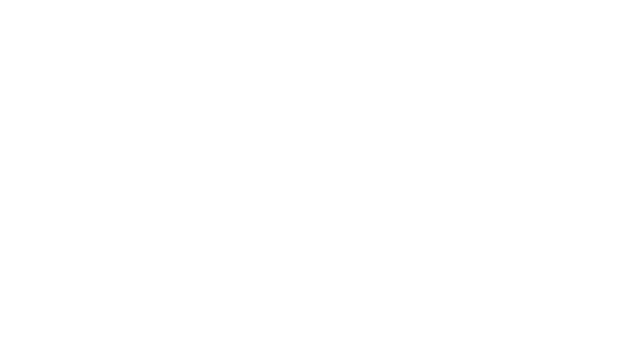
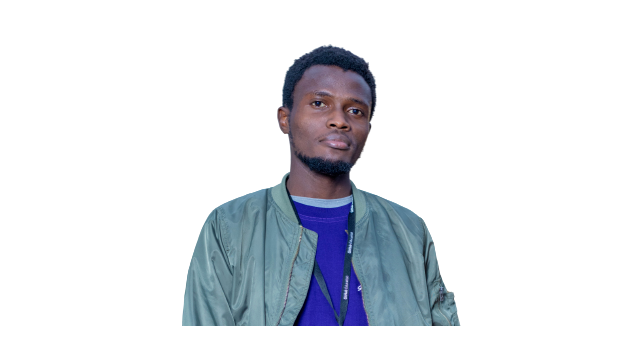
Before and after one commit to tonyoseko99/linktree, a React (Create React App) app: page / in a window 1280 px wide. Shown: the top 364 px of the page, without its empty margins (308-948 px from the left). Built offline with nearby package versions, Linux system fonts and the light colour scheme.

Commit message:
add a profile image

```diff
--- a/package.json
+++ b/package.json
@@ -8,6 +8,7 @@
     "@testing-library/user-event": "^13.5.0",
     "react": "^18.2.0",
     "react-dom": "^18.2.0",
+    "react-router-dom": "^6.4.2",
     "react-scripts": "5.0.1",
     "web-vitals": "^2.1.4"
   },
--- a/public/index.html
+++ b/public/index.html
@@ -8,6 +8,12 @@
     <meta
       name="description"
       content="Web site created using create-react-app"
+    />
+    <link
+      rel="stylesheet"
+      href="https://cdn.jsdelivr.net/npm/bootstrap@4.0.0/dist/css/bootstrap.min.css"
+      integrity="sha384-Gn5384xqQ1aoWXA+058RXPxPg6fy4IWvTNh0E263XmFcJlSAwiGgFAW/dAiS6JXm"
+      crossorigin="anonymous"
     />
     <link rel="apple-touch-icon" href="%PUBLIC_URL%/logo192.png" />
     <!--
@@ -24,12 +30,7 @@
       work correctly both with client-side routing and a non-root public URL.
       Learn how to configure a non-root public URL by running `npm run build`.
     -->
-    <link
-      rel="stylesheet"
-      href="https://cdn.jsdelivr.net/npm/bootstrap@4.0.0/dist/css/bootstrap.min.css"
-      integrity="sha384-Gn5384xqQ1aoWXA+058RXPxPg6fy4IWvTNh0E263XmFcJlSAwiGgFAW/dAiS6JXm"
-      crossorigin="anonymous"
-    />
+
     <title>LinkTree-Tonny-Oseko</title>
   </head>
   <body>
--- a/src/App.js
+++ b/src/App.js
@@ -1,10 +1,11 @@
-import React from 'react';
-import './App.css';
+import React from "react";
+import "./App.css";
+import Profile from "./components/profile";
 
 function App() {
   return (
     <div className="App">
-
+      <Profile />
     </div>
   );
 }
--- a/src/components/profile.js
+++ b/src/components/profile.js
@@ -0,0 +1,18 @@
+import react from "react";
+import profile from "../assets/profile-pic.png";
+function Profile() {
+  return (
+    <div className="container">
+      <div class="text-center">
+        <img
+          src={profile}
+          class="rounded"
+          alt="profile"
+          id="profile__img"
+        ></img>
+      </div>
+    </div>
+  );
+}
+
+export default Profile;
```
Also changed, not shown: src/assets/profile-pic.png (added), 1 other file (tests, documents, lock files or other folders).
